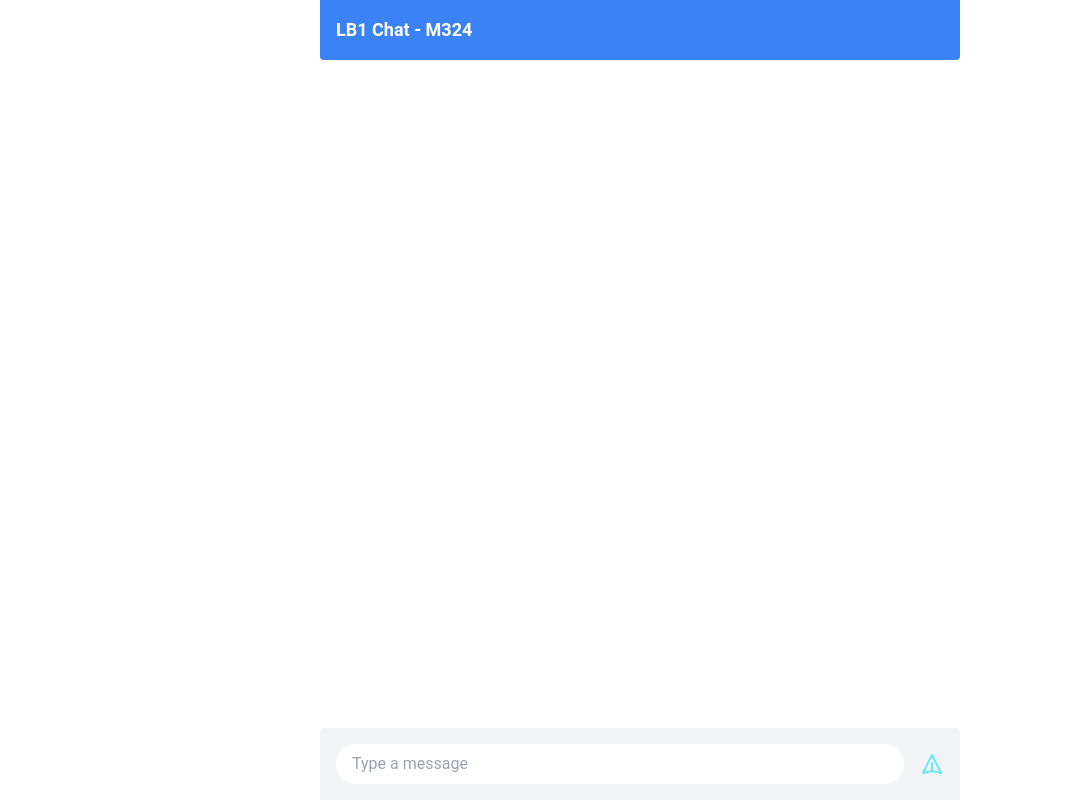
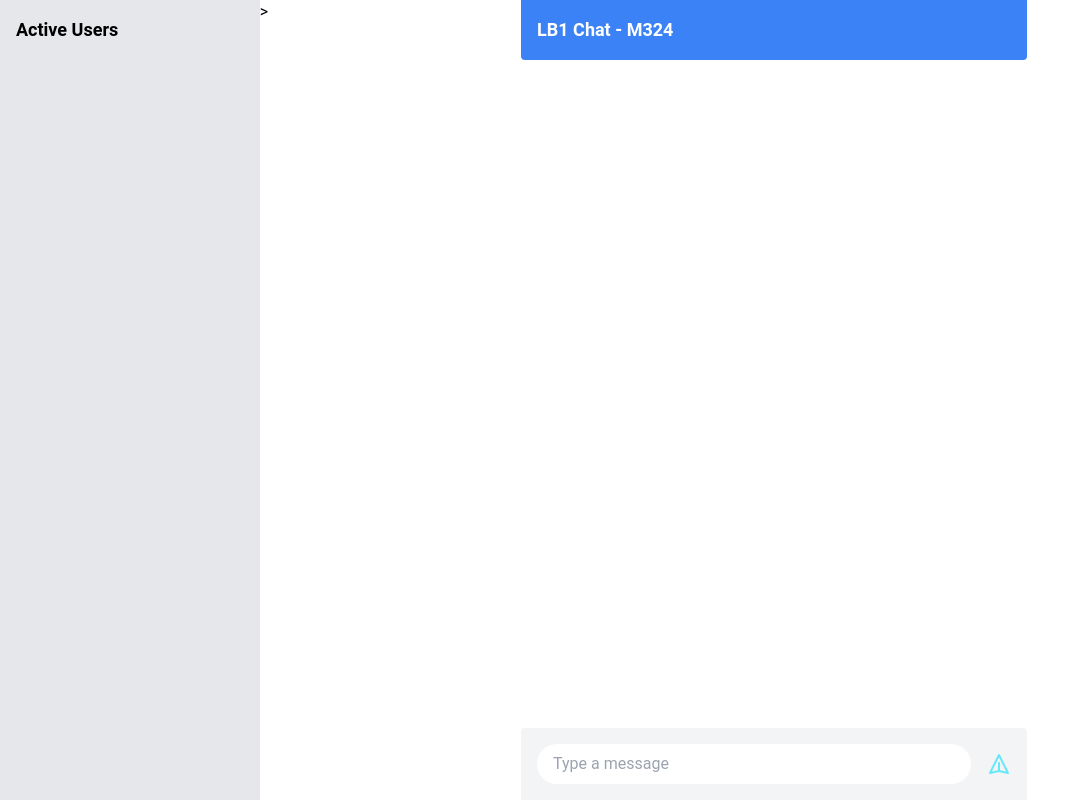
Before and after one commit to m324-org/lb-01, a website: page client/index.html in a window 1280 px wide. Shown: the whole page, without its empty margins (0-1073 px from the left). Drawn offline with nearby package versions, Linux system fonts and the light colour scheme; no server answers.

Commit message:
"Added sidebar for active user list and updated body tag with class 'flex'"

```diff
--- a/client/index.html
+++ b/client/index.html
@@ -10,7 +10,15 @@
     <script src="/utils.js"></script>
     <script src="/script.js"></script>
   </head>
-  <body>
+  <body class="flex">
+    <!-- Sidebar for active user list -->
+    <div class="bg-gray-200 w-1/4 p-4">
+      <h2 class="text-lg font-bold mb-2">Active Users</h2>
+      <ul id="activeUsers" class="list-disc pl-4">
+        <!-- Active user list will be dynamically populated here -->
+      </ul>
+    </div>>
+
     <div class="w-full h-screen flex justify-center">
       <div class="max-w-2xl w-full md:w-3/4 lg:w-2/4 bg-white flex flex-col">
         <div class="bg-blue-500 px-4 py-4 rounded-b">
```
